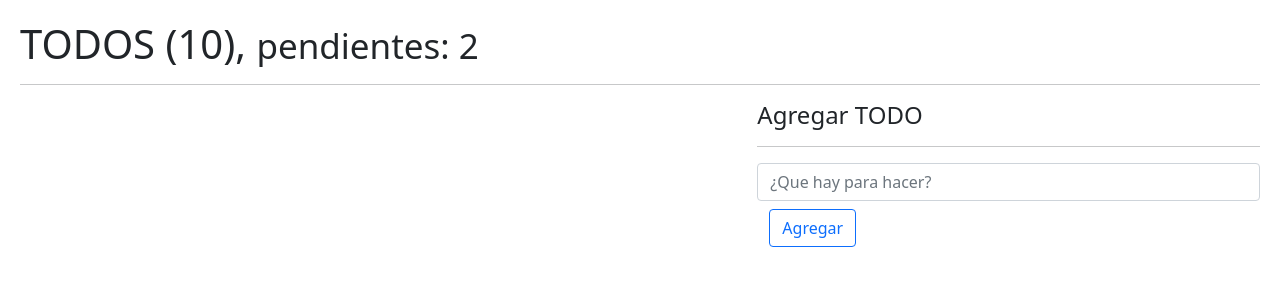
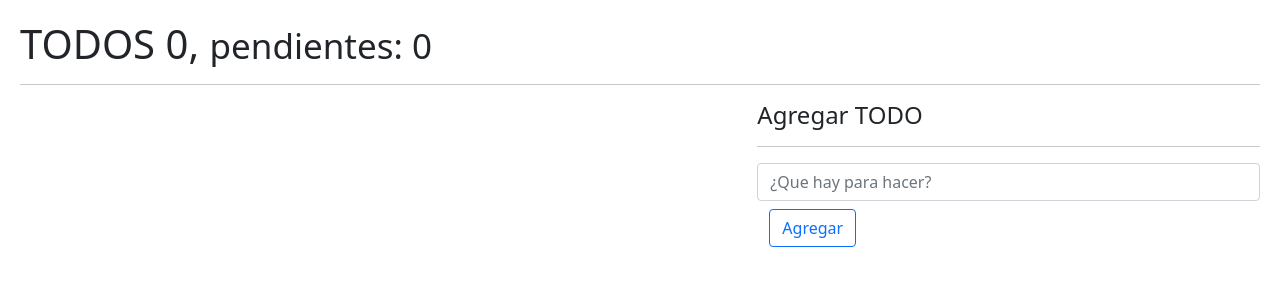
Before and after one commit to lenninIbarrraGonzalez/profundizacion-hooks, a React (Vite) app: page / in a window 1280 px wide. Shown: the top 300 px of the page. Built offline with nearby package versions, Linux system fonts and the light colour scheme.

Commit message:
creando el custom Hook useTodos

```diff
--- a/src/08-useReduce/TodoApp.jsx
+++ b/src/08-useReduce/TodoApp.jsx
@@ -1,64 +1,20 @@
-import { useEffect, useReducer } from "react";
-import { todoReducer } from "./todoReducer";
 import { TodoList } from "./TodoList";
 import { TodoAdd } from "./TodoAdd";
-
-// const initialState = [
-//   {
-//     id: new Date().getTime(),
-//     description: "Lavar la ropa",
-//     done: false,
-//   },
-//   {
-//     id: new Date().getTime() * 3,
-//     description: "Sacar a pasear al perro",
-//     done: false,
-//   },
-// ];
-
-//para el manejo de localStorage
-const initialState = [];
-
-const init = () => {
-  return JSON.parse(localStorage.getItem("TODOS")) || [];
-};
+import { useTodos } from "../hooks/useTodos";
 
 export const TodoApp = () => {
-  const [todos, dispatch] = useReducer(todoReducer, initialState, init);
-
-  useEffect(() => {
-    localStorage.setItem("TODOS", JSON.stringify(todos));
-  }, [todos]);
-
-  const handleNewTodo = (todo) => {
-    //console.log({ todo });
-    const action = {
-      type: "[TODO] add todo",
-      payload: todo,
-    };
-    dispatch(action);
-  };
-
-  const handleDeleteTodo = (id) => {
-    // console.log({ id });
-    dispatch({
-      type: "[TODO] remove todo",
-      payload: id,
-    });
-  };
-
-  const handleOnToggleTodo = (id) => {
-    //console.log({ id });
-    dispatch({
-      type: "[TODO] toggle todo",
-      payload: id,
-    });
-  };
-
+  const {
+    todos,
+    handleNewTodo,
+    handleDeleteTodo,
+    handleOnToggleTodo,
+    todosCount,
+    pendingTodosCount,
+  } = useTodos();
   return (
     <>
       <h1>
-        TODOS (10), <small>pendientes: 2</small>
+        TODOS {todosCount}, <small>pendientes: {pendingTodosCount}</small>
       </h1>
       <hr />
 
--- a/src/hooks/useForm.js
+++ b/src/hooks/useForm.js
@@ -1,4 +1,5 @@
 import { useState } from "react";
+
 export const useForm = (initialForm = {}) => {
   const [formState, setFormState] = useState(initialForm);
 
--- /dev/null
+++ b/src/hooks/useTodos.js
@@ -0,0 +1,54 @@
+import { useEffect, useReducer } from "react";
+import { todoReducer } from "../08-useReduce/todoReducer";
+
+//para el manejo de localStorage
+const initialState = [];
+
+const init = () => {
+  return JSON.parse(localStorage.getItem("TODOS")) || [];
+};
+
+export const useTodos = () => {
+  const [todos, dispatch] = useReducer(todoReducer, initialState, init);
+
+  useEffect(() => {
+    localStorage.setItem("TODOS", JSON.stringify(todos));
+  }, [todos]);
+
+  const handleNewTodo = (todo) => {
+    //console.log({ todo });
+    const action = {
+      type: "[TODO] add todo",
+      payload: todo,
+    };
+    dispatch(action);
+  };
+
+  const handleDeleteTodo = (id) => {
+    // console.log({ id });
+    dispatch({
+      type: "[TODO] remove todo",
+      payload: id,
+    });
+  };
+
+  const handleOnToggleTodo = (id) => {
+    //console.log({ id });
+    dispatch({
+      type: "[TODO] toggle todo",
+      payload: id,
+    });
+  };
+
+  const todosCount = todos.length;
+  const pendingTodosCount = todos.filter((todo) => !todo.done).length;
+
+  return {
+    todos,
+    handleNewTodo,
+    handleDeleteTodo,
+    handleOnToggleTodo,
+    todosCount,
+    pendingTodosCount,
+  };
+};
```
